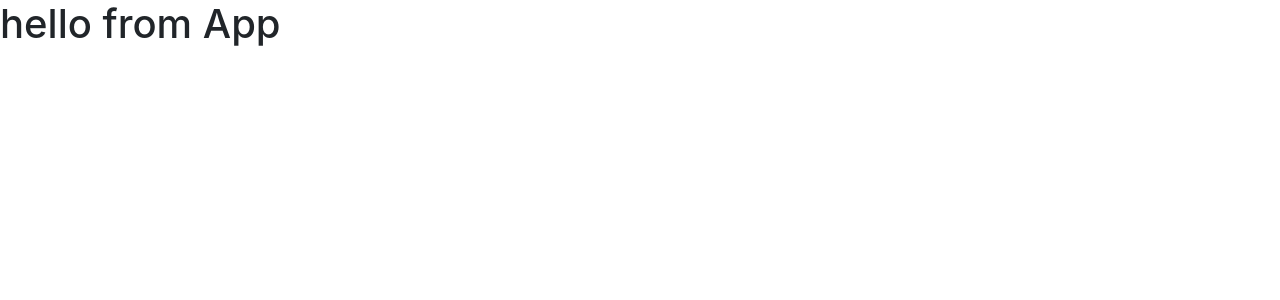
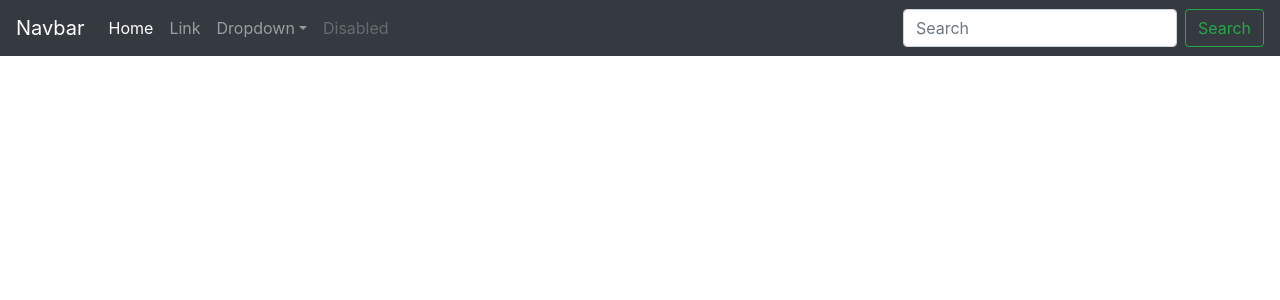
Before and after one commit to nadyshalaby/knowa, a React (Create React App) app: page / in a window 1280 px wide. Shown: the top 300 px of the page. Built offline with nearby package versions, Linux system fonts and the light colour scheme.

Commit message:
frifiooifdjiofd

```diff
--- a/src/components/App.js
+++ b/src/components/App.js
@@ -1,8 +1,9 @@
 import React from "react";
+import Navbar from "./articles/Navbar";
 
 const App = () => (
   <div>
-    <h1>hello from App</h1>
+    <Navbar />
   </div>
 );
 
--- a/src/components/articles/Navbar.js
+++ b/src/components/articles/Navbar.js
@@ -2,38 +2,78 @@
 export default class Navbar extends Component {
   render() {
     return (
-      <nav class="navbar navbar-expand-lg navbar-light bg-light">
-  <a class="navbar-brand" href="#">Navbar</a>
-  <button class="navbar-toggler" type="button" data-toggle="collapse" data-target="#navbarSupportedContent" aria-controls="navbarSupportedContent" aria-expanded="false" aria-label="Toggle navigation">
-    <span class="navbar-toggler-icon"></span>
+      <nav className="navbar navbar-expand-lg navbar-dark bg-dark">
+        <a className="navbar-brand" href="#">
+          Navbar
+        </a>
+        <button
+          className="navbar-toggler"
+          type="button"
+          data-toggle="collapse"
+          data-target="#navbarSupportedContent"
+          aria-controls="navbarSupportedContent"
+          aria-expanded="false"
+          aria-label="Toggle navigation"
+        >
+          <span className="navbar-toggler-icon" />
         </button>
 
-  <div class="collapse navbar-collapse" id="navbarSupportedContent">
-    <ul class="navbar-nav mr-auto">
-      <li class="nav-item active">
-        <a class="nav-link" href="#">Home <span class="sr-only">(current)</span></a>
+        <div className="collapse navbar-collapse" id="navbarSupportedContent">
+          <ul className="navbar-nav mr-auto">
+            <li className="nav-item active">
+              <a className="nav-link" href="#">
+                Home <span className="sr-only">(current)</span>
+              </a>
             </li>
-      <li class="nav-item">
-        <a class="nav-link" href="#">Link</a>
+            <li className="nav-item">
+              <a className="nav-link" href="#">
+                Link
+              </a>
             </li>
-      <li class="nav-item dropdown">
-        <a class="nav-link dropdown-toggle" href="#" id="navbarDropdown" role="button" data-toggle="dropdown" aria-haspopup="true" aria-expanded="false">
+            <li className="nav-item dropdown">
+              <a
+                className="nav-link dropdown-toggle"
+                href="#"
+                id="navbarDropdown"
+                role="button"
+                data-toggle="dropdown"
+                aria-haspopup="true"
+                aria-expanded="false"
+              >
                 Dropdown
               </a>
-        <div class="dropdown-menu" aria-labelledby="navbarDropdown">
-          <a class="dropdown-item" href="#">Action</a>
-          <a class="dropdown-item" href="#">Another action</a>
-          <div class="dropdown-divider"></div>
-          <a class="dropdown-item" href="#">Something else here</a>
+              <div className="dropdown-menu" aria-labelledby="navbarDropdown">
+                <a className="dropdown-item" href="#">
+                  Action
+                </a>
+                <a className="dropdown-item" href="#">
+                  Another action
+                </a>
+                <div className="dropdown-divider" />
+                <a className="dropdown-item" href="#">
+                  Something else here
+                </a>
               </div>
             </li>
-      <li class="nav-item">
-        <a class="nav-link disabled" href="#">Disabled</a>
+            <li className="nav-item">
+              <a className="nav-link disabled" href="#">
+                Disabled
+              </a>
             </li>
           </ul>
-    <form class="form-inline my-2 my-lg-0">
-      <input class="form-control mr-sm-2" type="search" placeholder="Search" aria-label="Search">
-      <button class="btn btn-outline-success my-2 my-sm-0" type="submit">Search</button>
+          <form className="form-inline my-2 my-lg-0">
+            <input
+              className="form-control mr-sm-2"
+              type="search"
+              placeholder="Search"
+              aria-label="Search"
+            />
+            <button
+              className="btn btn-outline-success my-2 my-sm-0"
+              type="submit"
+            >
+              Search
+            </button>
           </form>
         </div>
       </nav>
--- a/src/index.js
+++ b/src/index.js
@@ -3,6 +3,7 @@
 import $ from "jquery";
 import Popper from "popper.js";
 import "bootstrap/dist/css/bootstrap.min.css";
+import "bootstrap/dist/js/bootstrap.min.js";
 import "./styles.css";
 import App from "./components/App";
 
```
Lines whose indentation alone changed are shown as unchanged.
